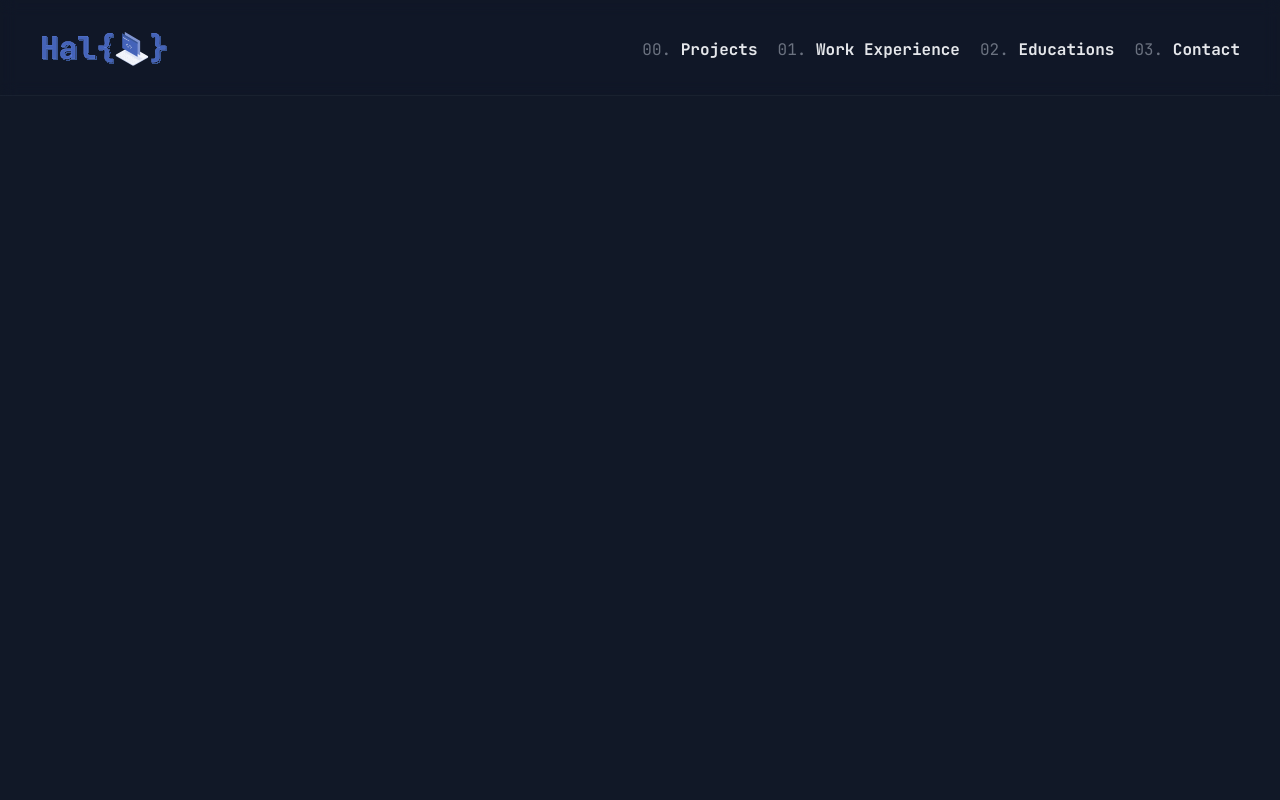
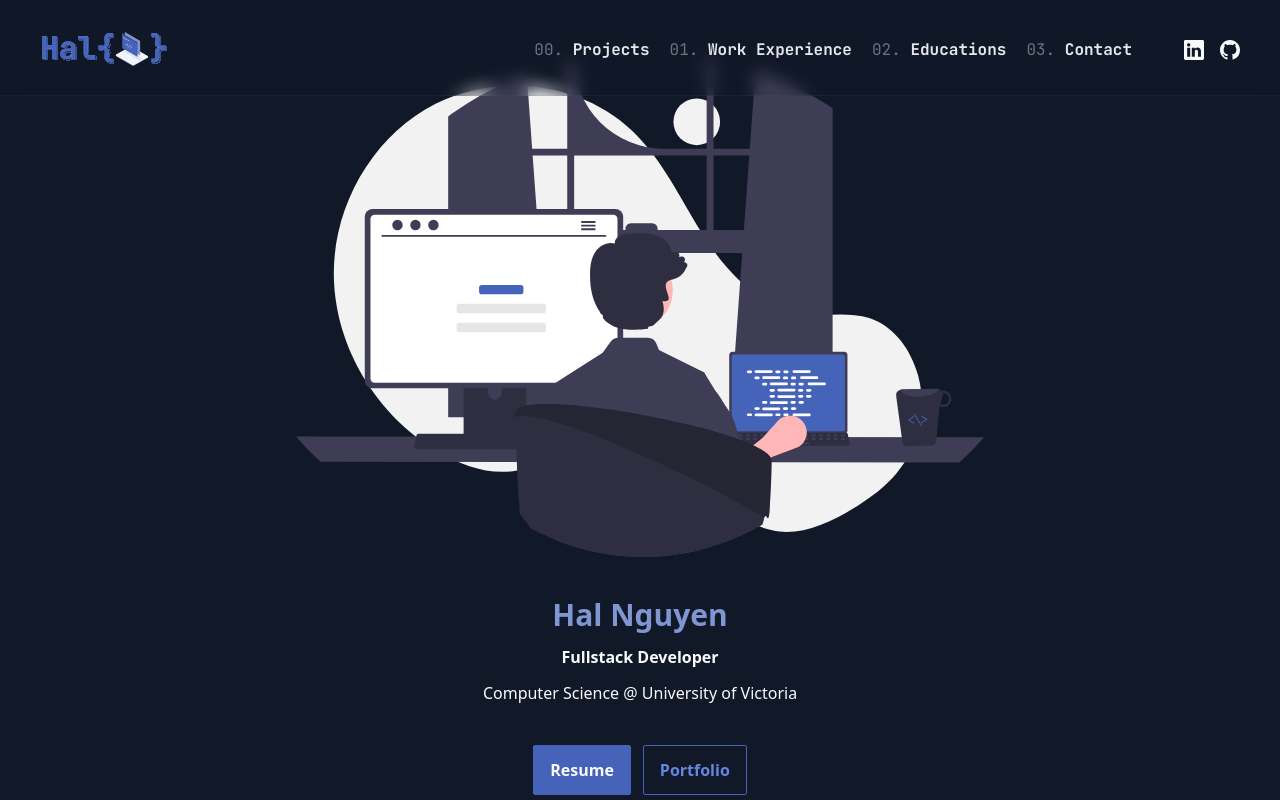
Before and after one commit to hn275/portfolio, a React (Vite) app: page / in a window 1280 px wide. Built offline with nearby package versions, Linux system fonts and the light colour scheme.

Commit message:
feat: hero section

```diff
--- a/src/App.tsx
+++ b/src/App.tsx
@@ -1,13 +1,36 @@
 import { Nav } from "components/Nav/Nav";
 import "./index.css";
+import BannerSVG from "assets/banner.svg";
+import cx from "classnames";
 
 function App() {
   return (
     <>
       <Nav />
-      <div className="App">
-        <main className=""></main>
-      </div>
+      <main className="App">
+        <section
+          id="banner"
+          className={cx([
+            "w-full h-[70vh] max-h-[500px] my-20",
+            "flex flex-col justify-center items-center gap-10",
+          ])}
+        >
+          <img src={BannerSVG} className="h-full" />
+
+          <div className="flex flex-col justify-center items-center gap-3 text-md">
+            <h2 className="font-bold text-brand-50 text-3xl">Hal Nguyen</h2>
+            <p className="font-bold">Fullstack Developer</p>
+            <p>Computer Science @ University of Victoria</p>
+          </div>
+
+          <div className="flex gap-3">
+            <a target="_blank" className="btn btn-primary">
+              Resume
+            </a>
+            <a className="btn btn-outline">Portfolio</a>
+          </div>
+        </section>
+      </main>
     </>
   );
 }
--- a/src/components/Nav/Nav.tsx
+++ b/src/components/Nav/Nav.tsx
@@ -27,9 +27,14 @@ export function Nav({}: Props) {
       key: shortid.generate(),
       icon: <BsLinkedin />,
       text: "LinkedIn",
-      href: "",
+      href: "https://www.linkedin.com/in/hal-nguyen-48a22b22a/",
     },
-    { key: shortid.generate(), icon: <BsGithub />, text: "Github", href: "" },
+    {
+      key: shortid.generate(),
+      icon: <BsGithub />,
+      text: "Github",
+      href: "https://github.com/hn275",
+    },
   ];
 
   return (
@@ -85,7 +90,7 @@ export function Nav({}: Props) {
               "flex flex-col items-center gap-10",
               "h-[100vh] lg:h-max z-50 bg-gray-800",
               "text-gray-50",
-              "lg:mt-6",
+              "lg:mt-6 lg:flex lg:flex-row",
             ])}
           >
             <BsChevronLeft
@@ -109,7 +114,7 @@ export function Nav({}: Props) {
                     <span
                       className={cx([
                         "absolute bottom-0 left-0 block",
-                        "h-[2px] w-0 lg:group-hover:w-full bg-gray-500 skew-x-12",
+                        "h-[2px] w-0 lg:group-hover:w-full bg-brand-100 skew-x-12",
                         "transition-all duration-150",
                       ])}
                     />
@@ -118,14 +123,14 @@ export function Nav({}: Props) {
               ))}
             </ul>
 
-            <ul className="w-full flex justify-center items-end gap-4 grow hidden">
+            <ul className="w-full flex justify-center items-end gap-4 grow lg:w-max lg:ml-3">
               {socials.map(({ text, key, icon, href }) => (
                 <li key={key}>
                   <a
                     href={href}
                     aria-label={text}
                     target="_blank"
-                    className="text-xl"
+                    className="text-xl lg:text-md hover:text-brand-200 transition-all duration-200"
                   >
                     {icon}
                   </a>
--- a/src/index.css
+++ b/src/index.css
@@ -16,4 +16,30 @@ main {
   .overlay {
     background-color: hsla(0deg, 0%, 20%, 10%);
   }
+
+  .btn {
+    @apply px-4 py-3;
+    @apply rounded-sm;
+    @apply transition-all duration-200;
+    @apply font-semibold;
+    @apply cursor-pointer;
+  }
+
+  .btn-primary {
+    @apply bg-brand-200;
+    @apply border border-brand-200;
+    @apply hover:brightness-125;
+  }
+
+  .btn-outline {
+    @apply border border-brand-200;
+    @apply text-brand-100 hover:text-white;
+    @apply bg-gray-900 hover:bg-brand-200;
+    @apply hover:brightness-125;
+  }
+
+  .accent-main {
+    box-shadow: 4px 4px 0px;
+    @apply shadow-brand-300;
+  }
 }
--- a/tailwind.config.cjs
+++ b/tailwind.config.cjs
@@ -5,7 +5,14 @@ module.exports = {
     fontFamily: {
       mono: "JetBrains Mono",
     },
-    extend: {},
+    extend: {
+      colors: {
+        "brand-50": "#8095D1",
+        "brand-100": "#6587E4",
+        "brand-200": "#4463B9",
+        "brand-300": "#385593",
+      },
+    },
   },
   plugins: [],
 };
```
Also changed, not shown: src/assets/banner.svg (added).
